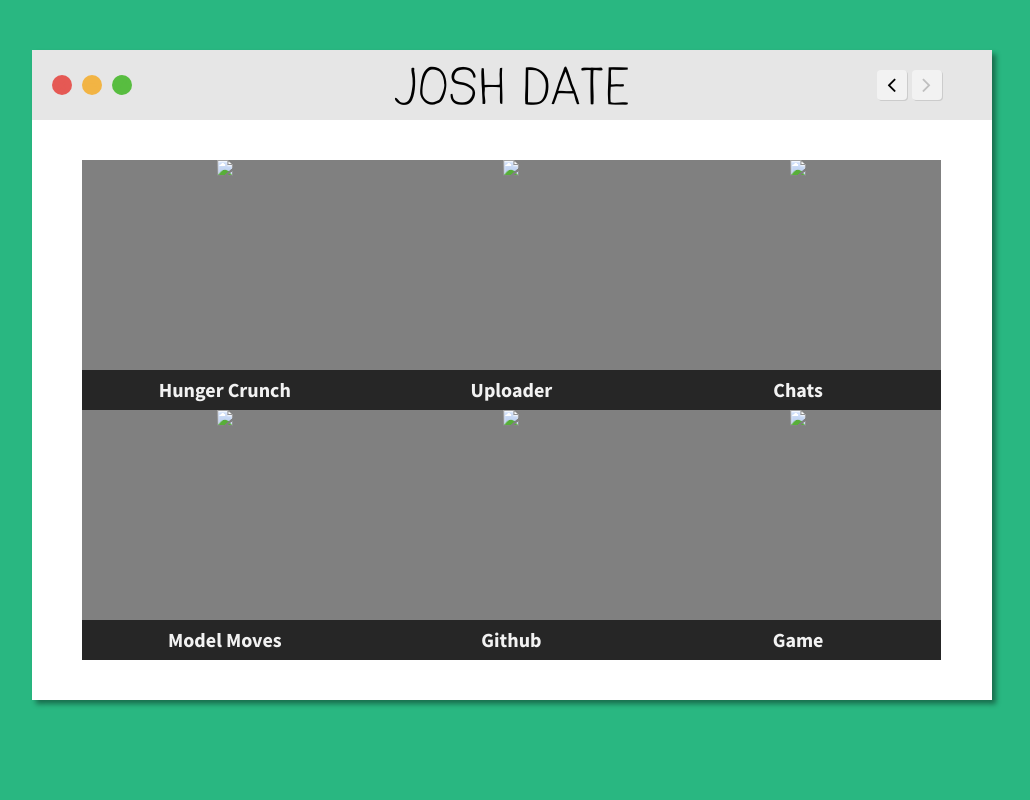
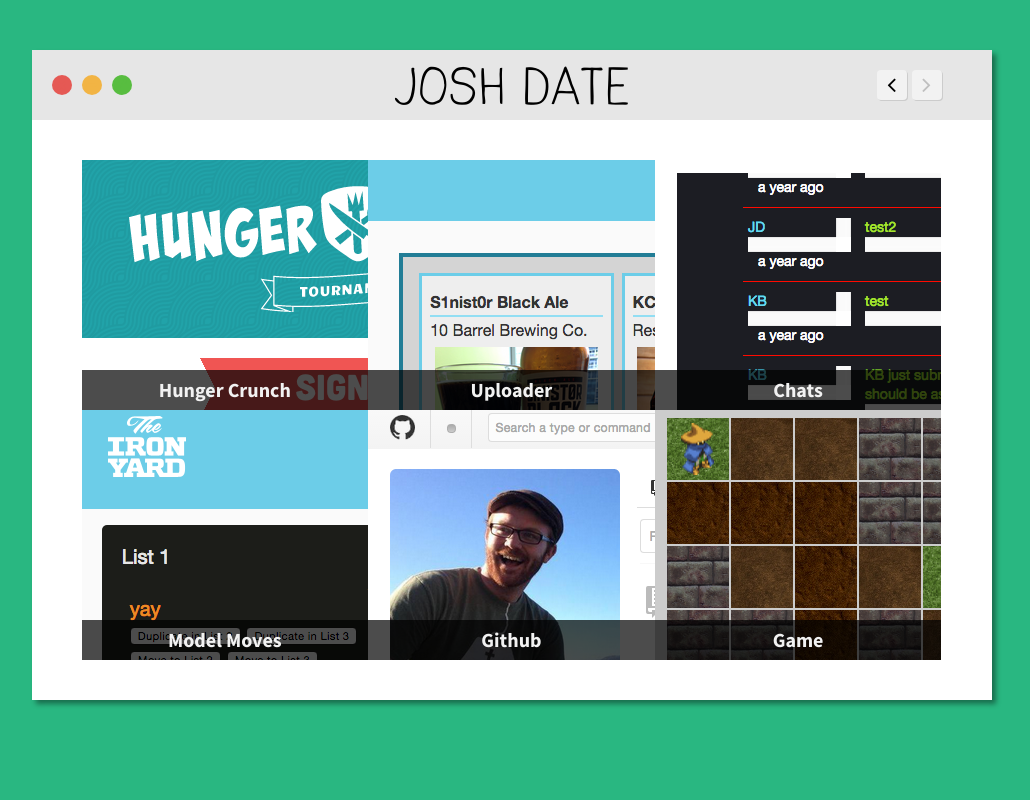
Before and after one commit to gingerrific/portfolio, a website: page app/works.html in a window 1280 px wide. Shown: the whole page, without its empty margins (136-1166 px from the left). Drawn offline with nearby package versions, Linux system fonts and the light colour scheme; files that its build step writes are made by us from their sources; the site is published under a folder, as on GitHub Pages, so addresses that start at the root find nothing; a small style sheet from the web is missing.

Commit message:
adding a proper build

```diff
--- a/app/works.html
+++ b/app/works.html
@@ -74,7 +74,7 @@
                     <div class="work-example-display">
                         <div class="work-example-1">
                             <div class="left-col">
-                                <img src="/images/hunger_crunch.png">
+                                <img src="images/hunger_crunch.png">
                             </div>
                             <div class="right-col">
                                 <div class="explanation-text">
@@ -88,7 +88,7 @@
                         </div>
                         <div class="work-example-2">
                             <div class="left-col">
-                                <img src="/images/uploader.png">
+                                <img src="images/uploader.png">
                             </div>
                             <div class="right-col">
                                 <div class="explanation-text">
@@ -102,7 +102,7 @@
                         </div>
                         <div class="work-example-3">
                             <div class="left-col">
-                                <img src="/images/chats.png">
+                                <img src="images/chats.png">
                             </div>
                             <div class="right-col">
                                 <div class="explanation-text">
@@ -116,7 +116,7 @@
                         </div>
                         <div class="work-example-4">
                             <div class="left-col">
-                                <img src="/images/model_move.png">
+                                <img src="images/model_move.png">
                             </div>
                             <div class="right-col">
                                 <div class="explanation-text">
@@ -130,7 +130,7 @@
                         </div>
                         <div class="work-example-5">
                             <div class="left-col">
-                                <img src="/images/github.png">
+                                <img src="images/github.png">
                             </div>
                             <div class="right-col">
                                 <div class="explanation-text">
@@ -144,7 +144,7 @@
                         </div>
                         <div class="work-example-6">
                             <div class="left-col">
-                                <img src="/images/game.png">
+                                <img src="images/game.png">
                             </div>
                             <div class="right-col">
                                 <div class="explanation-text">
@@ -160,37 +160,37 @@
                     <div class="work-example-container">
                         <div id="work-example-1" class="work-example">
                             <figure>
-                                <img src="/images/hunger_crunch.png">
+                                <img src="images/hunger_crunch.png">
                                 <figcaption>Hunger Crunch</figcaption>
                             </figure>
                         </div>
                         <div id="work-example-2" class="work-example">
                             <figure>
-                                <img src="/images/uploader.png">
+                                <img src="images/uploader.png">
                                 <figcaption>Uploader</figcaption>
                             </figure>
                         </div>
                         <div id="work-example-3" class="work-example">
                             <figure>
-                                <img src="/images/chats.png">
+                                <img src="images/chats.png">
                                 <figcaption>Chats</figcaption>
                             </figure>
                         </div>
                         <div id="work-example-4" class="work-example">
                             <figure>
-                                <img src="/images/model_move.png">
+                                <img src="images/model_move.png">
                                 <figcaption>Model Moves</figcaption>
                             </figure>
                         </div>
                         <div id="work-example-5" class="work-example">
                             <figure>
-                                <img src="/images/github.png">
+                                <img src="images/github.png">
                                 <figcaption>Github</figcaption>
                             </figure>
                         </div>
                         <div id="work-example-6" class="work-example">
                             <figure>
-                                <img src="/images/game.png">
+                                <img src="images/game.png">
                                 <figcaption>Game</figcaption>
                             </figure>
                         </div>
@@ -216,18 +216,8 @@
         <!-- endbower -->
         <!-- endbuild -->
 
-        <!-- Google Analytics: change UA-XXXXX-X to be your site's ID. -->
-        <script>
-            (function(b,o,i,l,e,r){b.GoogleAnalyticsObject=l;b[l]||(b[l]=
-            function(){(b[l].q=b[l].q||[]).push(arguments)});b[l].l=+new Date;
-            e=o.createElement(i);r=o.getElementsByTagName(i)[0];
-            e.src='//www.google-analytics.com/analytics.js';
-            r.parentNode.insertBefore(e,r)}(window,document,'script','ga'));
-            ga('create','UA-XXXXX-X');ga('send','pageview');
-        </script>
-
         <!-- build:js({app,.tmp}) scripts/main.js -->
+        <!-- endbuild -->
         <script src="scripts/works.js"></script>
-        <!-- endbuild -->
 </body>
 </html>
```
Also changed, not shown: app/index.html (+1 -1 lines), app/resume.html (+6 -3 lines), app/styles/MyFontsWebfontsKit.css (line endings or trailing spaces), app/styles/works.scss (deleted), dist/images/4a37ae64.chats.png (added), dist/images/6a0fe325.game.png (added), dist/images/90be9951.github.png (added), dist/images/c46404df.model_move.png (added), dist/images/f46d4f2f.uploader.png (added), dist/images/f505d181.hunger_crunch.png (added), dist/index.html, dist/resume.html, dist/scripts/works.js, dist/styles/69938cba.main.css (deleted), 5 more files, 6 other files.
